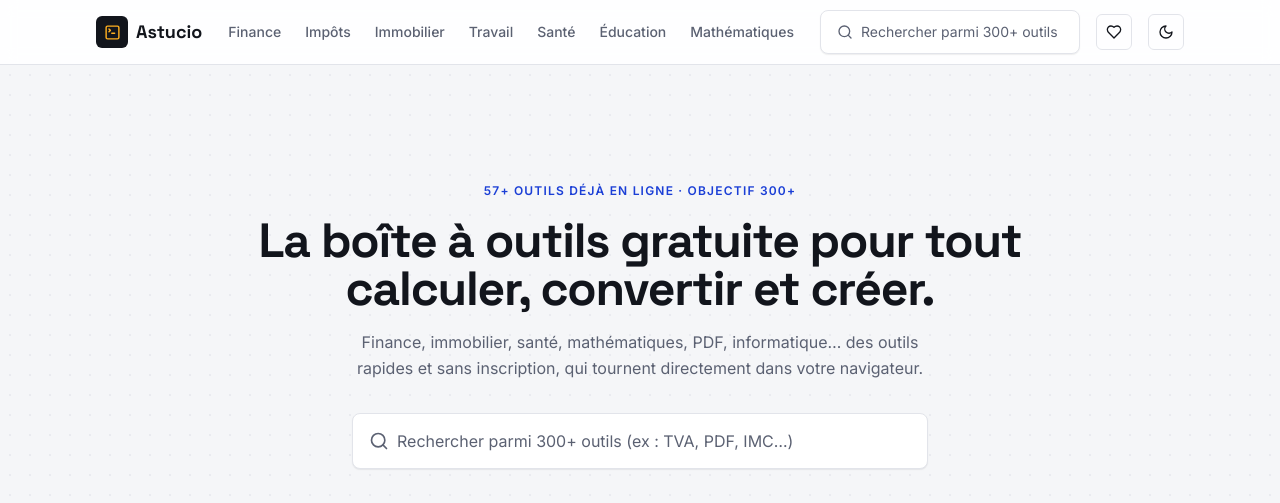
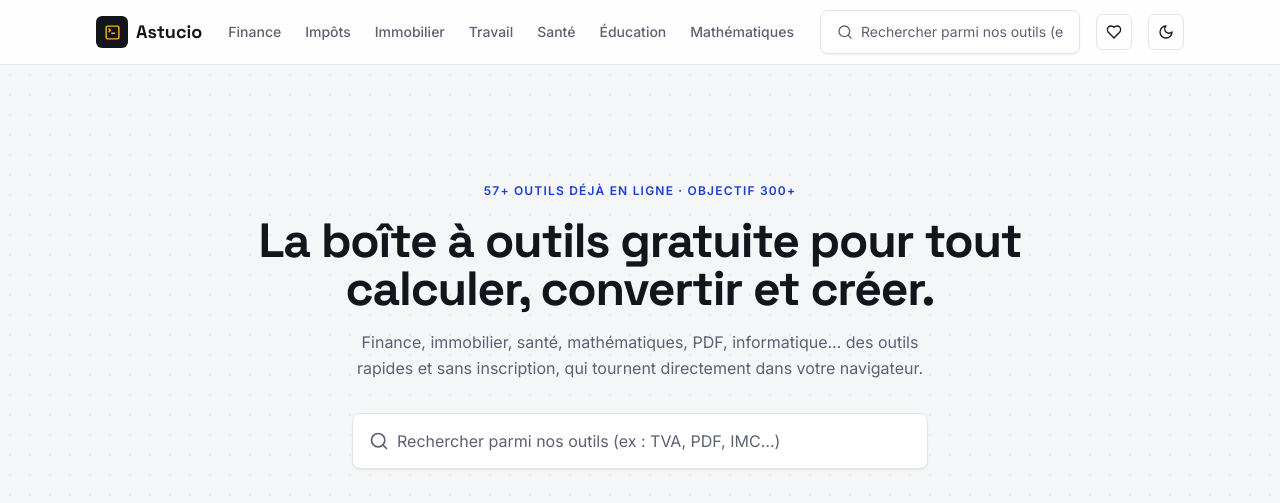
Before and after one commit to mickzz-14/Astucio-, a Next.js app in the folder outils-gratuits/: page / in a window 1280 px wide. Shown: the top 503 px of the page. Built offline with nearby package versions, Linux system fonts and the light colour scheme.

Commit message:
Update placeholder text in SearchBar component

```diff
--- a/outils-gratuits/src/components/ui/SearchBar.tsx
+++ b/outils-gratuits/src/components/ui/SearchBar.tsx
@@ -57,7 +57,7 @@ export function SearchBar({ size = "md", placeholder, autoFocus }: SearchBarProp
             setOpen(true);
           }}
           onFocus={() => setOpen(true)}
-          placeholder={placeholder ?? "Rechercher parmi 300+ outils (ex : TVA, PDF, IMC…)"}
+          placeholder={placeholder ?? "Rechercher parmi nos outils (ex : TVA, PDF, IMC…)"}
           className={cn(
             "w-full bg-transparent text-ink outline-none placeholder:text-muted dark:text-ink-dark dark:placeholder:text-muted-dark",
             size === "lg" ? "text-base" : "text-sm"
```
